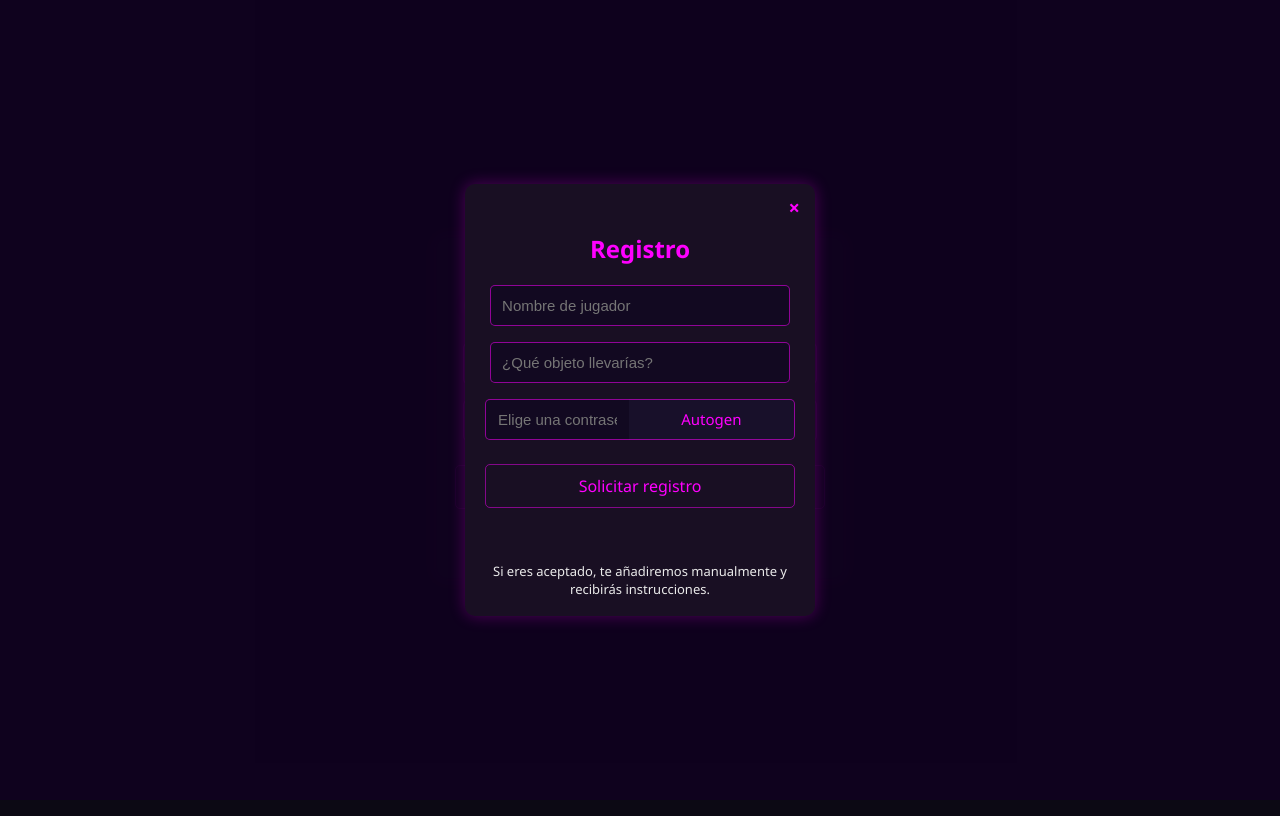
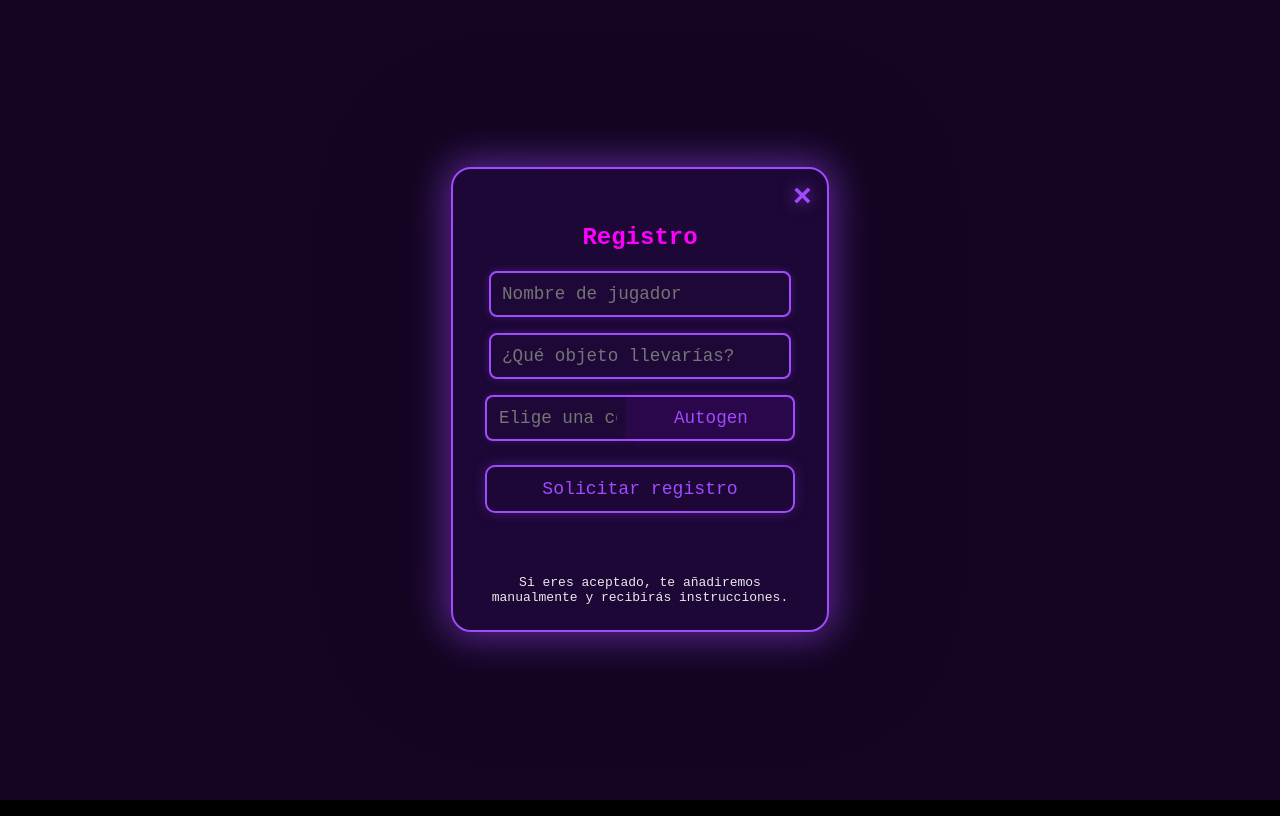
Before and after one commit to adrimarti/repo, a plain HTML site: page game1As/index.html in a window 1280 px wide. Both pictures are taken after a click on the button "¿No tienes cuenta? Regístrate". Drawn offline with Linux system fonts and the light colour scheme; no server answers.

Commit message:
Update index.html

```diff
--- a/game1As/index.html
+++ b/game1As/index.html
@@ -7,34 +7,73 @@
     <title>Castasound: Misión Secreta</title>
     <style>
         body {
-            background: #0c0914;
+            background: #000;
+            /* Fondo negro total, igual que el style principal */
             color: #fff;
-            font-family: 'Segoe UI', Tahoma, Geneva, Verdana, sans-serif;
+            font-family: 'Courier New', Courier, monospace;
+            /* Igualamos la fuente */
             display: flex;
             flex-direction: column;
             justify-content: center;
             align-items: center;
             min-height: 100vh;
+            overflow: hidden;
+            /* Para imitar el efecto */
         }
 
+        /* FONDO BLUR Y EFECTO ZOOM */
+        .background {
+            position: fixed;
+            top: 0;
+            left: 0;
+            width: 100%;
+            height: 100%;
+            background: url('https://images.unsplash.com/photo-1604023517321-58b69e1942f8?auto=format&fit=crop&w=1920&q=80') no-repeat center center;
+            background-size: cover;
+            filter: brightness(0.4) blur(2px);
+            z-index: -2;
+            animation: zoom 20s ease-in-out infinite alternate;
+        }
+
+        @keyframes zoom {
+            from {
+                transform: scale(1);
+            }
+
+            to {
+                transform: scale(1.05);
+            }
+        }
+
+        /* CAJAS PRINCIPALES: login, mission */
         .login-box,
         .mission-box {
-            background: #160d22;
-            border-radius: 12px;
-            box-shadow: 0 0 12px #f0f2, 0 0 2px #202 inset;
-            padding: 32px 20px 20px 20px;
+            background: rgba(0, 0, 0, 0.7);
+            border-radius: 1rem;
+            box-shadow: 0 0 30px rgba(162, 74, 255, 0.22), 0 0 6px #1a0a2e99;
+            padding: 2.2rem 2.3rem 1.7rem 2.3rem;
             max-width: 370px;
-            margin: 12px;
+            margin: 14px;
             text-align: center;
             position: relative;
+            border: 2.5px solid #a24aff;
+            /* Transición suave en hover */
+            transition: box-shadow 0.21s, border 0.17s;
+            backdrop-filter: blur(2px);
+        }
+
+        .login-box:hover,
+        .mission-box:hover {
+            box-shadow: 0 0 48px 14px #a24affcc;
+            border-color: #fff;
         }
 
         .login-box h2 {
-            color: #f0f;
+            color: #a24aff;
             margin-bottom: 22px;
             font-weight: 700;
             letter-spacing: 1.5px;
-            text-shadow: 0 0 8px #f0f4, 0 0 1px #fff;
+            text-shadow: 0 0 12px #a24aff, 0 0 22px #0ff;
             font-family: inherit;
         }
 
@@ -42,66 +81,72 @@
             width: 89%;
             padding: 11px;
             margin-bottom: 16px;
-            border-radius: 5px;
-            border: 1.5px solid #f0f8;
-            background: #120921;
-            color: #f0f;
-            font-size: 15px;
+            border-radius: 8px;
+            border: 2px solid #a24aff;
+            background: #1e0838;
+            color: #fff;
+            font-size: 1.1rem;
             outline: none;
-            transition: border .2s;
+            box-shadow: 0 0 8px #a24aff44;
+            font-family: 'Courier New', Courier, monospace;
+            transition: border .22s, box-shadow .16s;
         }
 
         input:focus {
-            border: 1.5px solid #fff;
+            border: 2px solid #fff;
+            box-shadow: 0 0 16px #a24aff88;
         }
 
         button {
-            padding: 10px 0;
+            padding: 12px 0;
             width: 100%;
-            border-radius: 5px;
-            border: 1.5px solid #f0f7;
+            border-radius: 10px;
+            border: 2px solid #a24aff;
             background: transparent;
-            color: #f0f;
-            font-size: 16px;
+            color: #a24aff;
+            font-size: 1.13em;
             margin-top: 8px;
             margin-bottom: 4px;
             cursor: pointer;
-            transition: background .2s, color .2s;
+            transition: background .2s, color .2s, box-shadow .17s, border .19s;
             font-family: inherit;
-            box-shadow: none;
+            box-shadow: 0 0 13px #a24aff44;
+            font-family: 'Courier New', Courier, monospace;
         }
 
         button:disabled {
             opacity: 0.6;
             cursor: not-allowed;
             background: #18102a !important;
-            /* más oscuro, opcional */
             color: #aaa !important;
-            border-color: #f0f2;
+            border-color: #a24aff44;
         }
 
-
         button:hover {
-            background: #2b183c;
+            background: #a24aff;
             color: #fff;
+            box-shadow: 0 0 22px #a24aff;
+            border-color: #fff;
         }
 
         .link-btn {
             background: none;
             border: none;
-            color: #f0f;
+            color: #a24aff;
             padding: 0;
-            font-size: 15px;
+            font-size: 1em;
             cursor: pointer;
             text-decoration: underline;
             margin-top: 10px;
             margin-bottom: 0;
-            transition: color .2s;
+            transition: color .18s;
+            font-family: 'Courier New', Courier, monospace;
+            text-shadow: 0 0 5px #a24affbb;
         }
 
         .link-btn:hover {
             color: #fff;
-            text-decoration: underline;
+            text-shadow: 0 0 8px #a24aff99;
         }
 
         .hidden {
@@ -109,14 +154,15 @@
         }
 
         #targetName {
-            font-size: 1.25em;
+            font-size: 1.3em;
             color: #fff;
             margin-top: 16px;
-            letter-spacing: 0.7px;
-            text-shadow: 0 0 5px #f0f2;
+            letter-spacing: 1px;
+            text-shadow: 0 0 7px #a24aff66, 0 0 14px #000;
+            font-family: 'Courier New', Courier, monospace;
         }
 
-        /* Modal minimalista */
+        /* MODAL ADAPTADO */
         .modal {
             position: fixed;
             z-index: 99;
@@ -124,10 +170,11 @@
             left: 0;
             width: 100vw;
             height: 100vh;
-            background: rgba(16, 2, 31, 0.92);
+            background: rgba(21, 6, 37, 0.97);
             display: flex;
             justify-content: center;
             align-items: center;
+            backdrop-filter: blur(3px);
         }
 
         .modal.hidden {
@@ -135,80 +182,114 @@
         }
 
         .modal-content {
-            background: #190f23;
-            border-radius: 10px;
-            box-shadow: 0 0 16px #f0f4;
-            padding: 28px 20px 18px 20px;
+            background: rgba(30, 8, 56, 0.96);
+            border-radius: 20px;
+            box-shadow: 0 0 36px 7px #a24aff77, 0 0 120px 30px #1a072e22;
+            color: #fff;
+            padding: 2.2rem 2rem 1.6rem 2rem;
             max-width: 310px;
             width: 92vw;
             text-align: center;
             position: relative;
+            border: 2.5px solid #a24aff;
+            font-family: 'Courier New', Courier, monospace;
+            animation: popup-zoom 0.5s cubic-bezier(.43, 1.7, .36, 1) both;
+        }
+
+        @keyframes popup-zoom {
+            0% {
+                transform: scale(0.8);
+                opacity: 0;
+            }
+
+            100% {
+                transform: scale(1);
+                opacity: 1;
+            }
         }
 
         .close {
             position: absolute;
             right: 15px;
             top: 10px;
-            font-size: 20px;
-            color: #f0f;
+            font-size: 2rem;
+            color: #a24aff;
             cursor: pointer;
             font-weight: bold;
+            filter: drop-shadow(0 0 8px #a24affbb);
+            transition: color 0.14s;
+        }
+
+        .close:hover {
+            color: #fff;
+            background: none;
         }
 
         #registroMsg {
-            color: #f0f;
-            font-size: 14px;
-            margin-top: 14px;
-            min-height: 18px;
+            color: #a24aff;
+            font-size: 1.02em;
+            margin-top: 1.2em;
+            min-height: 20px;
+            text-shadow: 0 0 4px #a24aff99;
         }
 
         .password-row {
             display: flex;
             align-items: stretch;
-            /* Importante: iguala alturas */
             margin-bottom: 14px;
             width: 100%;
         }
 
         .password-row input {
             flex: 1 1 auto;
-            border-radius: 5px 0 0 5px;
-            border: 1.5px solid #f0f8;
+            border-radius: 8px 0 0 8px;
+            border: 2px solid #a24aff;
             border-right: none;
-            background: #120921;
-            color: #f0f;
-            font-size: 15px;
+            background: #1e0838;
+            color: #fff;
+            font-size: 1.1rem;
             padding: 11px 12px;
             box-sizing: border-box;
             outline: none;
             margin-bottom: 0;
             min-width: 0;
+            font-family: 'Courier New', Courier, monospace;
+            box-shadow: 0 0 7px #a24aff33;
+        }
+
+        .password-row input:focus {
+            border: 2px solid #fff;
+            box-shadow: 0 0 14px #a24aff77;
         }
 
         .password-row button {
-            border-radius: 0 5px 5px 0;
-            border: 1.5px solid #f0f8;
+            border-radius: 0 8px 8px 0;
+            border: 2px solid #a24aff;
             border-left: none;
-            background: #18102a;
-            color: #f0f;
-            font-size: 15px;
+            background: #2a064a;
+            color: #a24aff;
+            font-size: 1.1em;
             padding: 0 18px;
-            min-width: 82px;
+            min-width: 84px;
             cursor: pointer;
-            transition: background .15s, color .15s, opacity .2s;
+            transition: background .14s, color .16s, opacity .2s;
             height: auto;
             margin: 0;
             box-sizing: border-box;
             display: flex;
             align-items: center;
             justify-content: center;
+            font-family: 'Courier New', Courier, monospace;
+            box-shadow: 0 0 8px #a24aff33;
         }
 
         .password-row button:hover {
-            background: #2b183c;
+            background: #a24aff;
             color: #fff;
+            box-shadow: 0 0 18px #a24aff;
         }
     </style>
+
 </head>
 
 <body>
```
